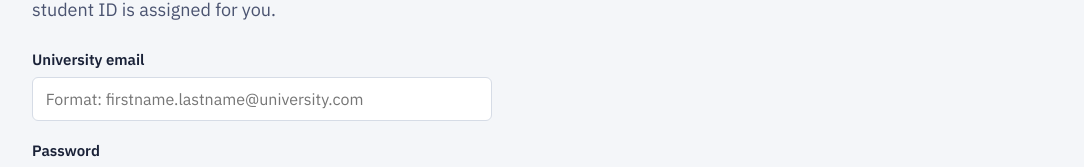
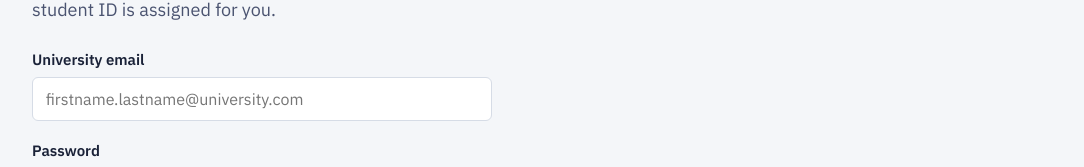
Before and after one commit to Pathetic384/UniApp, a React (Vite) app in the folder frontend/: page /register in a window 1280 px wide. Shown: the part 242-409 px from the top of the page, without its empty margins (88-1172 px from the left). Built offline with nearby package versions, Linux system fonts and the light colour scheme; no server answers.

Commit message:
Feat: Update register page input field

```diff
--- a/frontend/src/pages/Register.jsx
+++ b/frontend/src/pages/Register.jsx
@@ -48,7 +48,7 @@ export default function Register() {
         <label>
           University email
           <input type="email" autoComplete="username" value={email}
-            onChange={(e) => setEmail(e.target.value)} placeholder="Format: firstname.lastname@university.com"
+            onChange={(e) => setEmail(e.target.value)} placeholder="firstname.lastname@university.com"
             aria-invalid={email ? !emailOk : undefined} />
         </label>
         <label>
```
